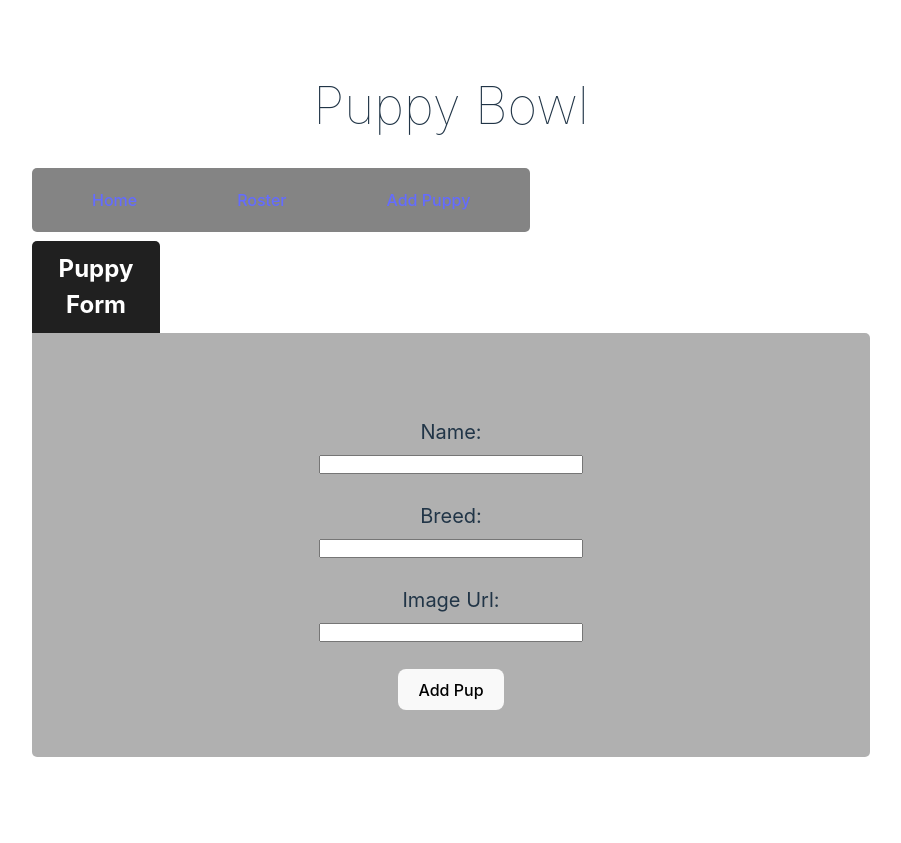
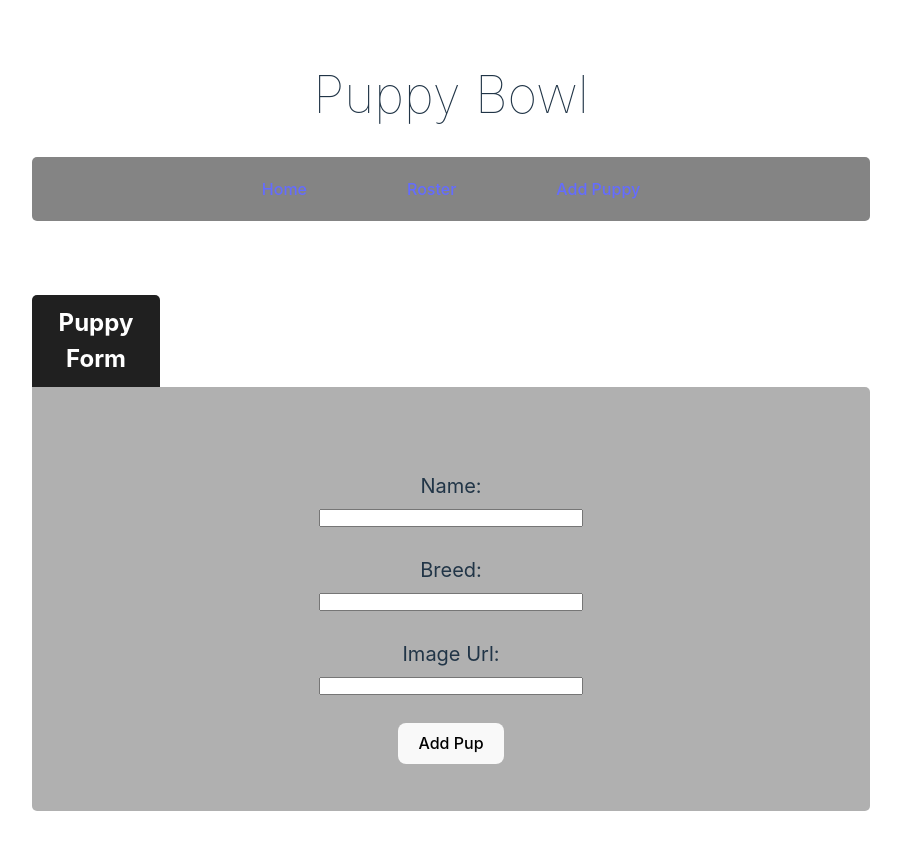
Before and after one commit to KadenReynolds/PuppyBowlReact, a React (Vite) app: page /puppyForm in a window 1280 px wide. Shown: the whole page, without its empty margins (189-1090 px from the left). Before the commit the page ends 800 px from the top, so only its background shows below. Built offline with nearby package versions, Linux system fonts and the light colour scheme; no server answers.

Commit message:
added add puppy and delete

```diff
--- a/src/App.css
+++ b/src/App.css
@@ -11,7 +11,6 @@ h1{
 
 nav{
   margin-top: 0;
-  position: fixed;
   padding: 20px 10px;
   background-color: rgba(10, 10, 10, .5);
   border-radius: 5px;
@@ -48,6 +47,7 @@ nav > *:hover{
 
 .puppyDiv > img{
   width: 60%;
+  min-height: 50%;
 }
 
 .seeDetailsBtn{
--- a/src/components/AddPuppyForm.jsx
+++ b/src/components/AddPuppyForm.jsx
@@ -1,29 +1,61 @@
+import {useState} from 'react'
+import { useNavigate } from 'react-router-dom'
+
+const API_URL = "https://fsa-puppy-bowl.herokuapp.com/api/2109-FTB-ET-WEB-FT/players"
+
+export default function AddPuppyForm(){
+  const [name, setName] = useState("")
+  const [breed, setBreed] = useState("")
+  const [imageUrl, setImageUrl] = useState("")
+  const [error, setError] = useState(null)
+
+  let navigate = useNavigate()
+
+  async function handleSubmit(event){
+    event.preventDefault()
+    try {
+      let response = await fetch(`${API_URL}`, {
+        method: "POST",
+        headers: {"Content-Type":"application/json"},
+        body: JSON.stringify({
+          name:name,
+          breed:breed,
+          imageUrl:imageUrl,
+        })
+      })
+      let result = await response.json()
+      console.log(result)
+      window.location.reload()
+    } catch (error) {
+      setError(error.message)
+    }
+  }
 
 
-export default function AddPuppyForm(){
   return(
     <>
       <h2 className="sectionHeader">Puppy Form</h2>
       <div className="puppyFormDiv">
-        <form action="">
+        {error && <p>{error}</p>}
+        <form action="" onSubmit={handleSubmit}>
           <label>
             Name:{" "}
             <br />
-            <input type="text" />
+            <input type="text" value={name} onChange={(e) => setName(e.target.value)}/>
           </label>
           <br />
           <br />
           <label>
             Breed:{" "}
             <br />
-            <input type="text" />
+            <input type="text" value={breed} onChange={(e) => setBreed(e.target.value)}/>
           </label>
           <br />
           <br />
           <label>
             Image Url:{" "}
             <br />
-            <input type="text" />
+            <input type="text" value={imageUrl} onChange={(e) => setImageUrl(e.target.value)}/>
           </label>
           <br />
           <br />
--- a/src/components/PuppyList.jsx
+++ b/src/components/PuppyList.jsx
@@ -1,16 +1,34 @@
-import {useState} from 'react'
+import {useState, useEffect} from 'react'
 import { useNavigate } from 'react-router-dom'
 import empty from '../assets/empty-trash.png'
 import full from '../assets/full-trash.png'
 
+const API_URL = "https://fsa-puppy-bowl.herokuapp.com/api/2109-FTB-ET-WEB-FT/players"
+
 export default function PuppyList({puppies, setPuppies}){
+  const [id, setId] = useState("")
+  const [error, setError] = useState(null)
+
   let navigate = useNavigate()
-  console.log(typeof(puppies))
+
+  async function deletePuppy(event){
+    event.preventDefault()
+    try {
+      let response = await fetch(`${API_URL}/${id}`, {
+        method:"DELETE",
+      })
+      let result = await response.json()
+      window.location.reload()
+    } catch (error) {
+      setError(error.message)
+    }
+  }
 
   return (
     <>
       <h2 className="sectionHeader">Puppies Roster</h2>
       <div className="puppyGridDiv">
+        {error && <p>{error}</p>}
         {puppies.map((puppy) => {
           return(
             <div className="puppyDiv" key={puppy.id}>
@@ -24,7 +42,7 @@ export default function PuppyList({puppies, setPuppies}){
                 scrollTo(top)
                 navigate(`/puppyRoster/${puppies.indexOf(puppy)}`)
                 }}>See Details</button>
-              <button className="deleteBtn">
+              <button className="deleteBtn" onMouseOver={() => {setId(puppy.id)}} onClick={deletePuppy}>
                 Delete
               </button>
             </div>
```
